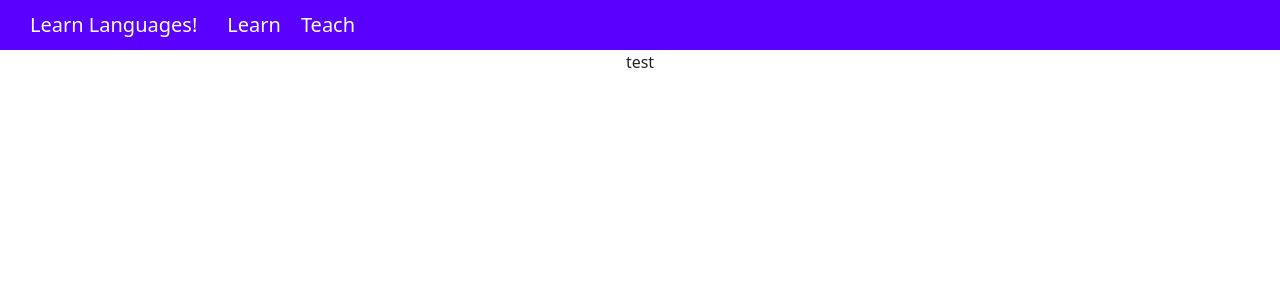
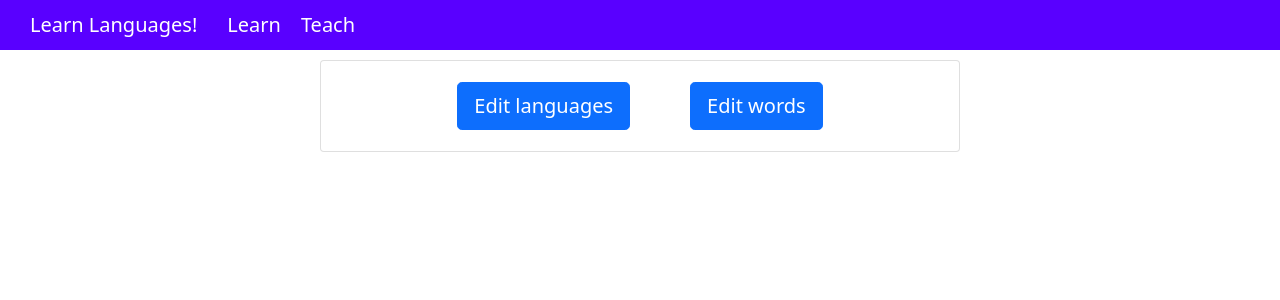
Before and after one commit to attealalahti/learn-languages, a React (Create React App) app in the folder frontend/: page /teach in a window 1280 px wide. Shown: the top 300 px of the page. Built offline with nearby package versions, Linux system fonts and the light colour scheme.

Commit message:
Modify TeachPage to create a menu between languages and words.

```diff
--- a/frontend/src/App.css
+++ b/frontend/src/App.css
@@ -37,3 +37,6 @@ tbody tr {
     width: 100%;
     height: 38px;
 }
+.LinkButton {
+    margin: 5px 30px;
+}
--- a/frontend/src/TeachPage.js
+++ b/frontend/src/TeachPage.js
@@ -1,8 +1,26 @@
 import React from "react";
+import Card from "react-bootstrap/Card";
+import Button from "react-bootstrap/Button";
+import { Link } from "react-router-dom";
 
 class TeachPage extends React.Component {
     render() {
-        return <div>test</div>;
+        return (
+            <Card>
+                <Card.Body>
+                    <Link to="/teach/languages">
+                        <Button className="LinkButton" size="lg">
+                            Edit languages
+                        </Button>
+                    </Link>
+                    <Link to="/teach/words">
+                        <Button className="LinkButton" size="lg">
+                            Edit words
+                        </Button>
+                    </Link>
+                </Card.Body>
+            </Card>
+        );
     }
 }
 
```
